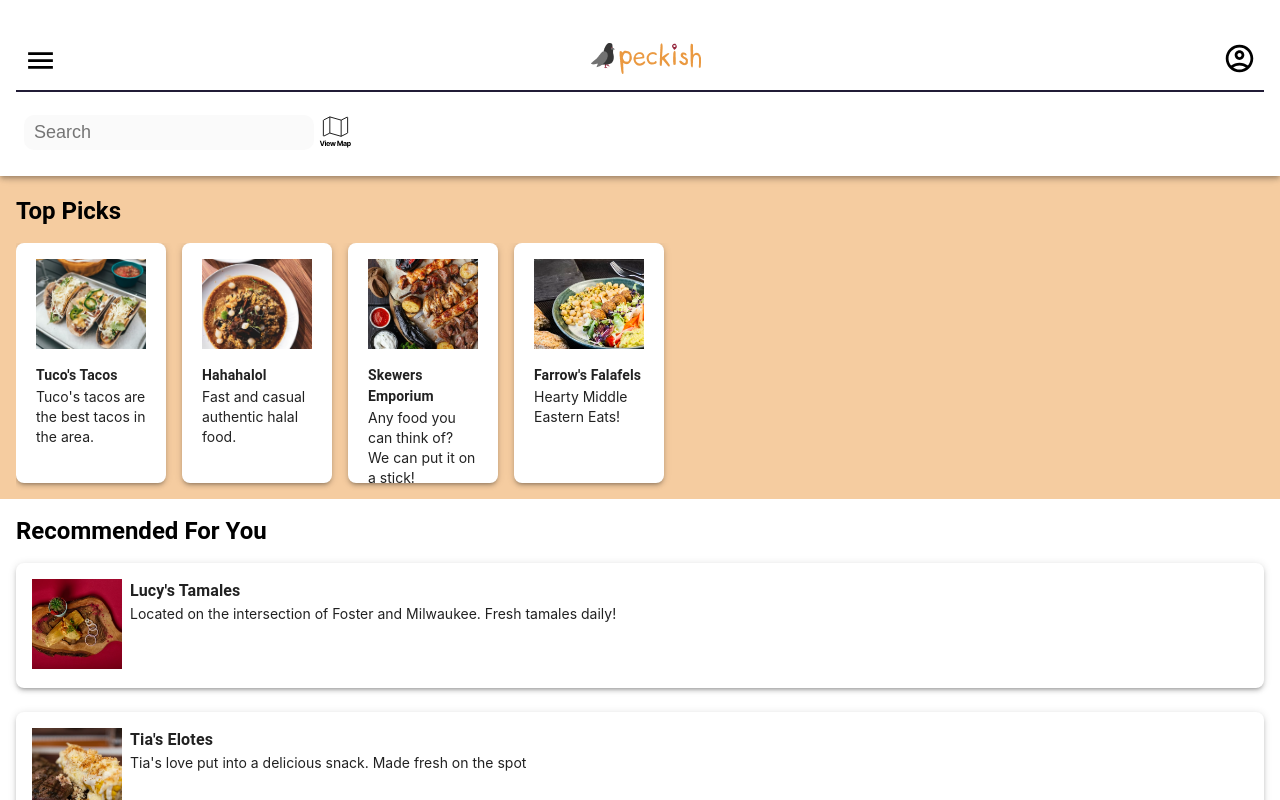
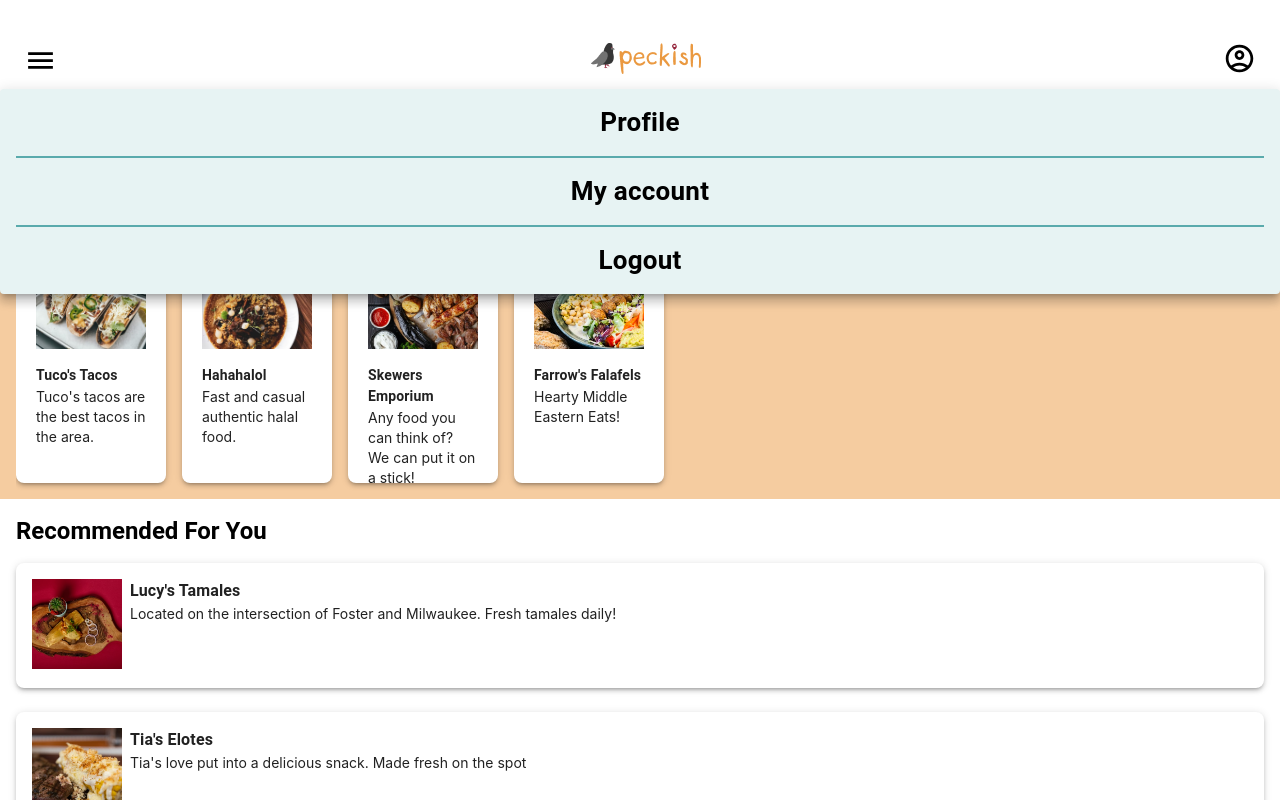
Before and after one commit to PigeonsTeam/food-truck-frontend, a React (Create React App) app: page / in a window 1280 px wide. Both pictures are taken after a click on the button "menu". Shown: the top 800 px of the page. Built offline with nearby package versions, Linux system fonts and the light colour scheme.

Commit message:
finish drop down menu

```diff
--- a/src/components/NavBar/NavBar.js
+++ b/src/components/NavBar/NavBar.js
@@ -6,6 +6,8 @@ import {
   Divider,
   IconButton,
   Link,
+  Menu,
+  MenuItem,
   Toolbar,
   Typography,
 } from "@mui/material";
@@ -15,13 +17,33 @@ import { Link as RouterLink } from "react-router-dom";
 import SearchBar from "../General/SearchBar";
 
 const NavBar = ({ noSearchBar }) => {
+  const [anchorEl, setAnchorEl] = React.useState(null);
+
+  const open = Boolean(anchorEl);
+
+  const handleClick = (event) => {
+    setAnchorEl(event.currentTarget);
+  };
+  const handleClose = () => {
+    setAnchorEl(null);
+  };
+
   return (
     <Container sx={{ flexGrow: 1 }}>
       <AppBar position="fixed" sx={{ bgcolor: "white" }}>
         <Toolbar
           sx={{ justifyContent: "space-between", height: "100px", pt: "10px" }}
         >
-          <IconButton size="large" edge="start" aria-label="menu">
+          <IconButton
+            id="basic-button"
+            aria-controls={open ? "basic-menu" : undefined}
+            aria-haspopup="true"
+            aria-expanded={open ? "true" : undefined}
+            onClick={handleClick}
+            size="large"
+            edge="start"
+            aria-label="menu"
+          >
             <MenuIcon sx={{ fontSize: "33px", color: "#000000" }} />
           </IconButton>
           <Link to="/" underline="none" component={RouterLink}>
@@ -43,14 +65,60 @@ const NavBar = ({ noSearchBar }) => {
             justifyContent: "space-between",
             alignItems: "center",
             height: !noSearchBar ? "40px" : "0px",
-            pb: !noSearchBar ?  "20px" : '0px',
+            pb: !noSearchBar ? "20px" : "0px",
           }}
         >
-          { !noSearchBar ? <SearchBar isWide={false} /> : <></> }
-
+          {!noSearchBar ? <SearchBar isWide={false} /> : <></>}
         </Toolbar>
       </AppBar>
-      <Toolbar sx={{ height: !noSearchBar ? "150px" : '130px' }} />
+      <Toolbar sx={{ height: !noSearchBar ? "150px" : "130px" }} />
+      <Menu
+        id="basic-menu"
+        anchorEl={anchorEl}
+        open={open}
+        onClose={handleClose}
+        MenuListProps={{
+          "aria-labelledby": "basic-button",
+        }}
+        marginThreshold={0}
+        PaperProps={{
+          style: {
+            width: "100%",
+            maxWidth: "100%",
+            left: 0,
+            right: 0,
+            color: "#000000",
+            backgroundColor: "#E7F3F3",
+          },
+        }}
+      >
+        <MenuItem
+          sx={{ justifyContent: "center", fontSize: "26px", fontWeight: 700 }}
+          onClick={handleClose}
+        >
+          Profile
+        </MenuItem>
+        <Divider
+          variant="middle"
+          sx={{ color: "#5AAAAC", mt: "18px", border: "1px solid #5AAAAC;" }}
+        />
+        <MenuItem
+          sx={{ justifyContent: "center", fontSize: "26px", fontWeight: 700 }}
+          onClick={handleClose}
+        >
+          My account
+        </MenuItem>
+        <Divider
+          variant="middle"
+          sx={{ color: "#5AAAAC", mt: "18px", border: "1px solid #5AAAAC;" }}
+        />
+        <MenuItem
+          sx={{ justifyContent: "center", fontSize: "26px", fontWeight: 700 }}
+          onClick={handleClose}
+        >
+          Logout
+        </MenuItem>
+      </Menu>
     </Container>
   );
 };
```
Also changed, not shown: src/pages/ProfilePage/ProfilePage.js (+8 -2 lines).
